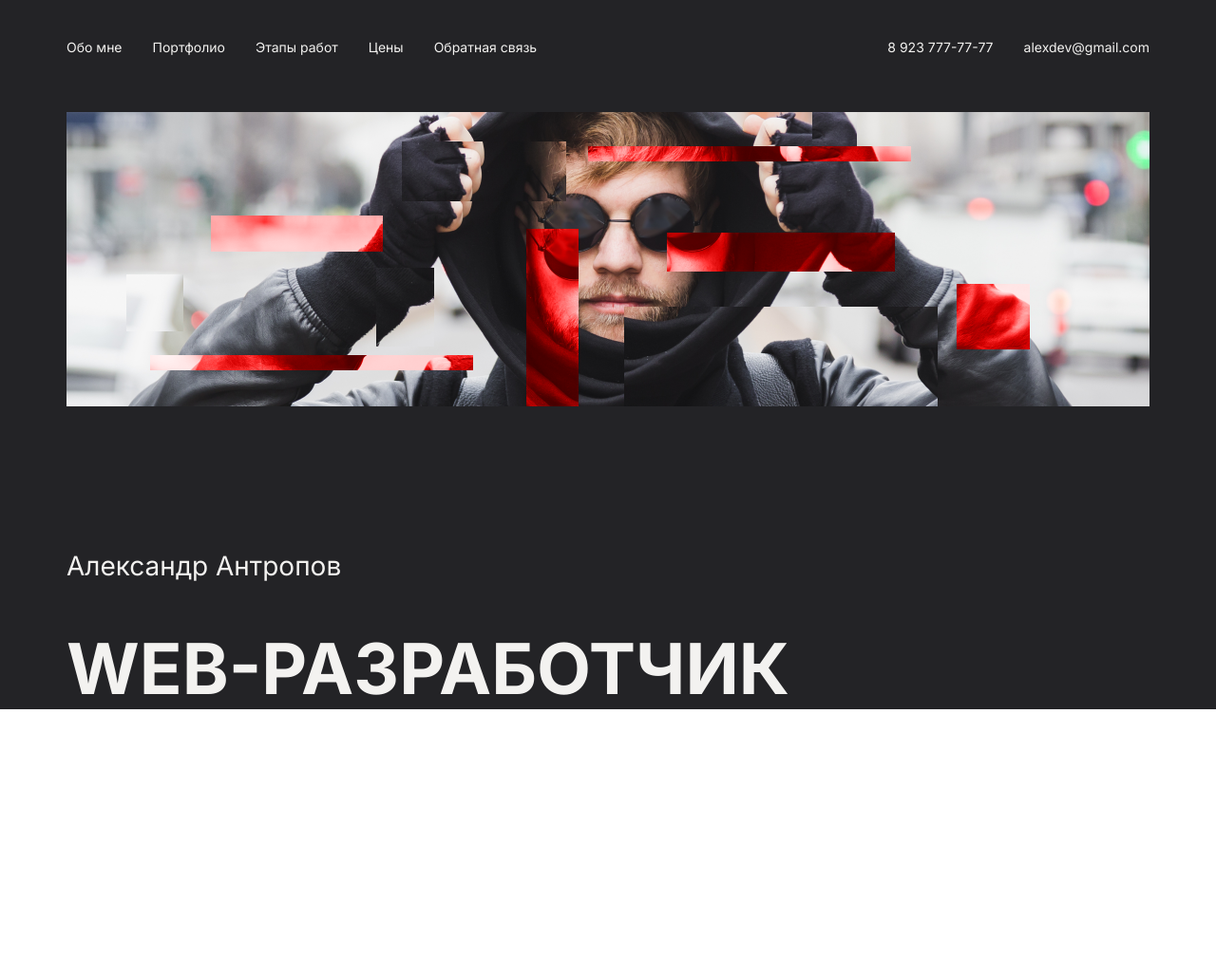
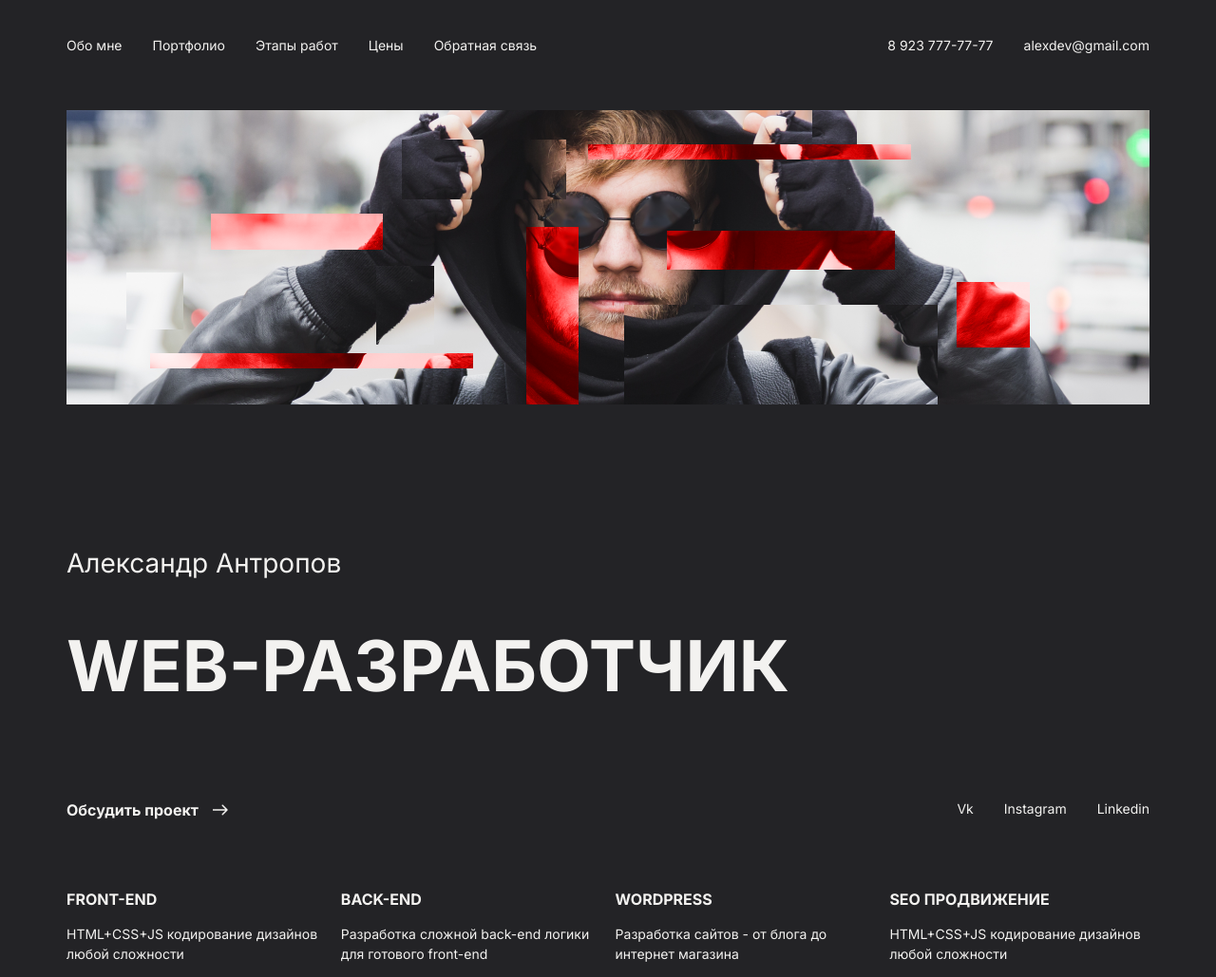
Before and after one commit to JerryLi13/Portfolio, a plain HTML site: page index.html in a window 1280 px wide. Shown: the whole page at 95% size. Before the commit the page ends 800 px from the top, so only its background shows below. Drawn offline with Linux system fonts and the light colour scheme.

Commit message:
add html+css

```diff
--- a/css/style.css
+++ b/css/style.css
@@ -1,5 +1,6 @@
 body {
     font-family: 'Inter', sans-serif;
+    font-size: 14px;
 }
 
 
@@ -34,6 +35,11 @@ body {
     font-size: 74px;
     text-transform: uppercase;
 }
+.title-h3 {
+    font-size: 16px;
+    font-weight: 700;
+}
+
 .photo {
     margin-bottom: 120px;
     width: 100%;
@@ -68,3 +74,36 @@ header {
 .nav-link:hover {
     color: #D40000;
 }
+.social {
+    display: flex;
+    justify-content: space-between;
+    padding-bottom: 60px;
+    margin-top: 100px;
+}
+.project {
+    margin: 0;
+    display: flex;
+    align-items: center;
+    font-size: 16px;
+    font-weight: 700;
+}
+.project-img {
+    width: 16px;
+    height: 12px;
+    display: block;
+    background-image: url(../img/Arrow.svg);
+    margin-left: 15px;
+}
+.skill {
+    display: flex;
+    justify-content: space-between;
+}
+.skill-item {
+    flex: 0 0 24%;
+}
+.skill .title-h3 {
+    text-transform: uppercase;
+}
+.skill .description {
+    line-height: 150%;
+}
--- a/index.html
+++ b/index.html
@@ -34,6 +34,36 @@
                <p class="name">Александр Антропов</p>
                <h1 class="title-h1">web-разработчик</h1>
             </div>
+            <div class="social">
+               <div class="social-item">
+                  <p class="project"><span>Обсудить проект</span><span class="project-img"></span></p>
+               </div>
+               <div class="social-item">
+                  <ul class="nav">
+                     <li class="nav-item"><a class="nav-link" href="#" target="_blank">Vk</a></li>
+                     <li class="nav-item"><a class="nav-link" href="#" target="_blank">Instagram</a></li>
+                     <li class="nav-item"><a class="nav-link" href="#" target="_blank">Linkedin</a></li>
+                  </ul>
+               </div>
+            </div>
+            <div class="skill">
+               <div class="skill-item">
+                  <h3 class="title-h3">FRONT-END</h3>
+                  <p class="description">HTML+CSS+JS кодирование дизайнов любой сложности</p>
+               </div>
+               <div class="skill-item">
+                  <h3 class="title-h3">Back-end</h3>
+                  <p class="description">Разработка сложной back-end логики для готового front-end</p>
+               </div>
+               <div class="skill-item">
+                  <h3 class="title-h3">WORDPRESS</h3>
+                  <p class="description">Разработка сайтов - от блога до интернет магазина</p>
+               </div>
+               <div class="skill-item">
+                  <h3 class="title-h3">SEO продвижение</h3>
+                  <p class="description">HTML+CSS+JS кодирование дизайнов любой сложности</p>
+               </div>
+            </div>
          </main>
       </div>
       <footer></footer>
```
Also changed, not shown: img/Arrow.svg (added).
